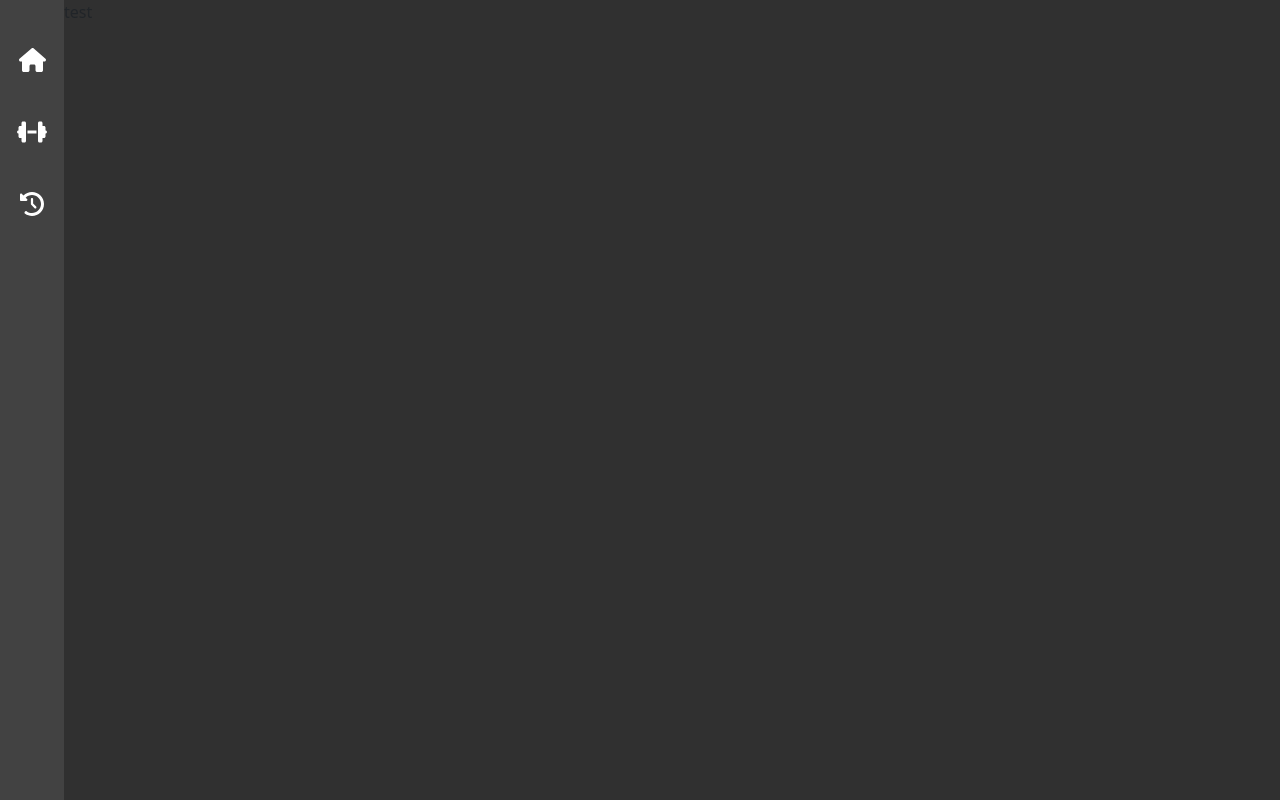
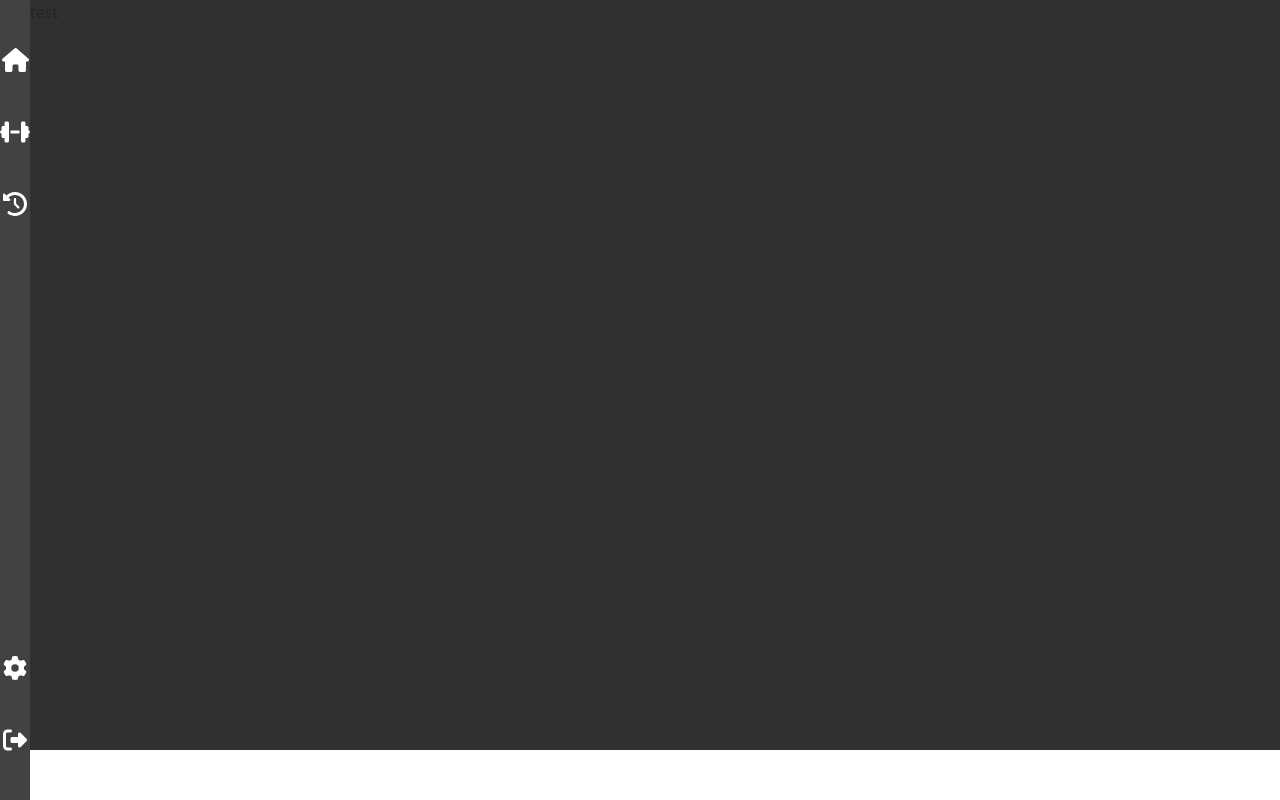
Before and after one commit to emrekrn/workout-planner-frontend, a React (Vite) app: page /dashboard in a window 1280 px wide. Built offline with nearby package versions, Linux system fonts and the light colour scheme.

Commit message:
All navbar icons have been implemented

```diff
--- /dev/null
+++ b/src/components/DesktopNav/DesktopNav.tsx
@@ -0,0 +1,88 @@
+import React from 'react';
+
+import OverlayTrigger from 'react-bootstrap/OverlayTrigger';
+import Tooltip from 'react-bootstrap/Tooltip';
+
+import { FontAwesomeIcon } from '@fortawesome/react-fontawesome';
+import {
+	faClockRotateLeft,
+	faDumbbell,
+	faGear,
+	faHouse,
+	faRightFromBracket,
+} from '@fortawesome/free-solid-svg-icons';
+
+const DesktopNav = () => {
+	return (
+		<div className='nav-bar-large bg-secondary d-none d-sm-flex flex-column align-items-center justify-content-between pt-5 gap-5'>
+			<div className='nav-top d-flex flex-column align-items-center gap-5'>
+				<a className='nav-icon' href='#'>
+					<OverlayTrigger
+						key='top'
+						placement='right'
+						overlay={<Tooltip id={`tooltip-top`}>Homepage</Tooltip>}
+					>
+						<FontAwesomeIcon icon={faHouse} className='text-white' size='xl' />
+					</OverlayTrigger>
+					{/* homepage */}
+				</a>
+				<a className='nav-icon' href='#'>
+					<OverlayTrigger
+						key='top'
+						placement='right'
+						overlay={<Tooltip id={`tooltip-top`}>Workouts</Tooltip>}
+					>
+						<FontAwesomeIcon
+							icon={faDumbbell}
+							className='text-white'
+							size='xl'
+						/>
+					</OverlayTrigger>
+					{/* workouts */}
+				</a>
+				<a className='nav-icon' href='#'>
+					<OverlayTrigger
+						key='top'
+						placement='right'
+						overlay={<Tooltip id={`tooltip-top`}>Workout history</Tooltip>}
+					>
+						<FontAwesomeIcon
+							icon={faClockRotateLeft}
+							className='text-white'
+							size='xl'
+						/>
+						{/* History */}
+					</OverlayTrigger>
+				</a>
+			</div>
+			<div className='nav-bottom d-flex flex-column align-items-center gap-5 mb-5'>
+				<a className='nav-icon' href='#'>
+					<OverlayTrigger
+						key='top'
+						placement='right'
+						overlay={<Tooltip id={`tooltip-top`}>Settings</Tooltip>}
+					>
+						<FontAwesomeIcon icon={faGear} className='text-white' size='xl' />
+					</OverlayTrigger>
+					{/* workouts */}
+				</a>
+				<a className='nav-icon' href='#'>
+					<OverlayTrigger
+						key='top'
+						placement='right'
+						overlay={<Tooltip id={`tooltip-top`}>Logout</Tooltip>}
+					>
+						<FontAwesomeIcon
+							icon={faRightFromBracket}
+							className='text-white'
+							size='xl'
+						/>
+					</OverlayTrigger>
+					{/* History */}
+				</a>
+			</div>
+		</div>
+	);
+};
+
+export default DesktopNav;
--- /dev/null
+++ b/src/components/DesktopNav/desktopNav.scss
@@ -0,0 +1,14 @@
+@media (min-width: 576px) {
+	.nav-bar-large {
+		display: block;
+		min-width: 4rem;
+		height: 100vh;
+		.page-icon {
+			display: none;
+		}
+	}
+	.content-field {
+		width: 100%;
+		height: 100vh;
+	}
+}
--- /dev/null
+++ b/src/components/MobileNav/MobileNav.tsx
@@ -0,0 +1,45 @@
+import React from 'react';
+import './mobileNav.scss';
+
+import siteName from '../../images/workoutplanner.png';
+
+import Container from 'react-bootstrap/Container';
+import Nav from 'react-bootstrap/Nav';
+import Navbar from 'react-bootstrap/Navbar';
+import NavDropdown from 'react-bootstrap/NavDropdown';
+
+const MobileNav = () => {
+	return (
+		<Navbar
+			expand='lg'
+			className='nav-bar bg-secondary d-sm-none'
+			data-bs-theme='dark'
+		>
+			<Container>
+				<Navbar.Brand className='nav-left' href='#'>
+					<img className='page-icon' src={siteName} />
+				</Navbar.Brand>
+				<Navbar.Toggle aria-controls='basic-navbar-nav' />
+				<Navbar.Collapse id='basic-navbar-nav'>
+					<Nav className='me-auto'>
+						<Nav.Link href='#'>Link1</Nav.Link>
+						<Nav.Link href='#'>Link2</Nav.Link>
+						<NavDropdown title='Dropdown' id='basic-nav-dropdown'>
+							<NavDropdown.Item href='#action/3.1'>Action</NavDropdown.Item>
+							<NavDropdown.Item href='#action/3.2'>
+								Another action
+							</NavDropdown.Item>
+							<NavDropdown.Item href='#action/3.3'>Something</NavDropdown.Item>
+							<NavDropdown.Divider />
+							<NavDropdown.Item href='#action/3.4'>
+								Separated link
+							</NavDropdown.Item>
+						</NavDropdown>
+					</Nav>
+				</Navbar.Collapse>
+			</Container>
+		</Navbar>
+	);
+};
+
+export default MobileNav;
--- /dev/null
+++ b/src/components/MobileNav/mobileNav.scss
@@ -0,0 +1,14 @@
+.nav-bar {
+	min-height: 6.3vh;
+	.page-icon {
+		width: 11rem;
+	}
+}
+.nav-bar-large {
+	display: none;
+}
+
+.content-field {
+	width: 100%;
+	height: 93.7vh;
+}
--- a/src/pages/StartPage/StartPage.tsx
+++ b/src/pages/StartPage/StartPage.tsx
@@ -1,98 +1,14 @@
 import React from 'react';
 import './startPage.scss';
-import siteName from '../../images/workoutplanner.png';
 
-import Container from 'react-bootstrap/Container';
-import Nav from 'react-bootstrap/Nav';
-import Navbar from 'react-bootstrap/Navbar';
-import NavDropdown from 'react-bootstrap/NavDropdown';
-
-import OverlayTrigger from 'react-bootstrap/OverlayTrigger';
-import Tooltip from 'react-bootstrap/Tooltip';
-
-import { FontAwesomeIcon } from '@fortawesome/react-fontawesome';
-import {
-	faClockRotateLeft,
-	faDumbbell,
-	faHouse,
-} from '@fortawesome/free-solid-svg-icons';
+import MobileNav from '../../components/MobileNav/MobileNav';
+import DesktopNav from '../../components/DesktopNav/DesktopNav';
 
 const StartPage = () => {
 	return (
 		<div className='start-page d-sm-flex'>
-			<Navbar
-				expand='lg'
-				className='nav-bar bg-secondary d-sm-none'
-				data-bs-theme='dark'
-			>
-				<Container>
-					<Navbar.Brand className='nav-left' href='#'>
-						<img className='page-icon' src={siteName} />
-					</Navbar.Brand>
-					<Navbar.Toggle aria-controls='basic-navbar-nav' />
-					<Navbar.Collapse id='basic-navbar-nav'>
-						<Nav className='me-auto'>
-							<Nav.Link href='#'>Link1</Nav.Link>
-							<Nav.Link href='#'>Link2</Nav.Link>
-							<NavDropdown title='Dropdown' id='basic-nav-dropdown'>
-								<NavDropdown.Item href='#action/3.1'>Action</NavDropdown.Item>
-								<NavDropdown.Item href='#action/3.2'>
-									Another action
-								</NavDropdown.Item>
-								<NavDropdown.Item href='#action/3.3'>
-									Something
-								</NavDropdown.Item>
-								<NavDropdown.Divider />
-								<NavDropdown.Item href='#action/3.4'>
-									Separated link
-								</NavDropdown.Item>
-							</NavDropdown>
-						</Nav>
-					</Navbar.Collapse>
-				</Container>
-			</Navbar>
-			<div className='nav-bar-large bg-secondary d-none d-sm-flex flex-column align-items-center pt-5 gap-5'>
-				<a className='nav-icon' href='#'>
-					<OverlayTrigger
-						key='top'
-						placement='right'
-						overlay={<Tooltip id={`tooltip-top`}>Homepage</Tooltip>}
-					>
-						<FontAwesomeIcon icon={faHouse} className='text-white' size='xl' />
-						{/* History */}
-					</OverlayTrigger>
-					{/* homepage */}
-				</a>
-				<a className='nav-icon' href='#'>
-					<OverlayTrigger
-						key='top'
-						placement='right'
-						overlay={<Tooltip id={`tooltip-top`}>Workouts</Tooltip>}
-					>
-						<FontAwesomeIcon
-							icon={faDumbbell}
-							className='text-white'
-							size='xl'
-						/>
-						{/* History */}
-					</OverlayTrigger>
-					{/* workouts */}
-				</a>
-				<a className='nav-icon' href='#'>
-					<OverlayTrigger
-						key='top'
-						placement='right'
-						overlay={<Tooltip id={`tooltip-top`}>Workout history</Tooltip>}
-					>
-						<FontAwesomeIcon
-							icon={faClockRotateLeft}
-							className='text-white'
-							size='xl'
-						/>
-						{/* History */}
-					</OverlayTrigger>
-				</a>
-			</div>
+			<MobileNav />
+			<DesktopNav />
 			<div className='content-field bg-primary'>test</div>
 		</div>
 	);
--- a/src/pages/StartPage/startPage.scss
+++ b/src/pages/StartPage/startPage.scss
@@ -1,34 +1,4 @@
 .start-page {
 	height: 100vh;
 	width: 100vw;
-
-	.nav-bar {
-		min-height: 6.3vh;
-		.page-icon {
-			width: 11rem;
-		}
-	}
-	.nav-bar-large {
-		display: none;
-	}
-
-	.content-field {
-		width: 100%;
-		height: 93.7vh;
-	}
-
-	@media (min-width: 576px) {
-		.nav-bar-large {
-			display: block;
-			min-width: 4rem;
-			height: 100vh;
-			.page-icon {
-				display: none;
-			}
-		}
-		.content-field {
-			width: 100%;
-			height: 100vh;
-		}
-	}
 }
```
